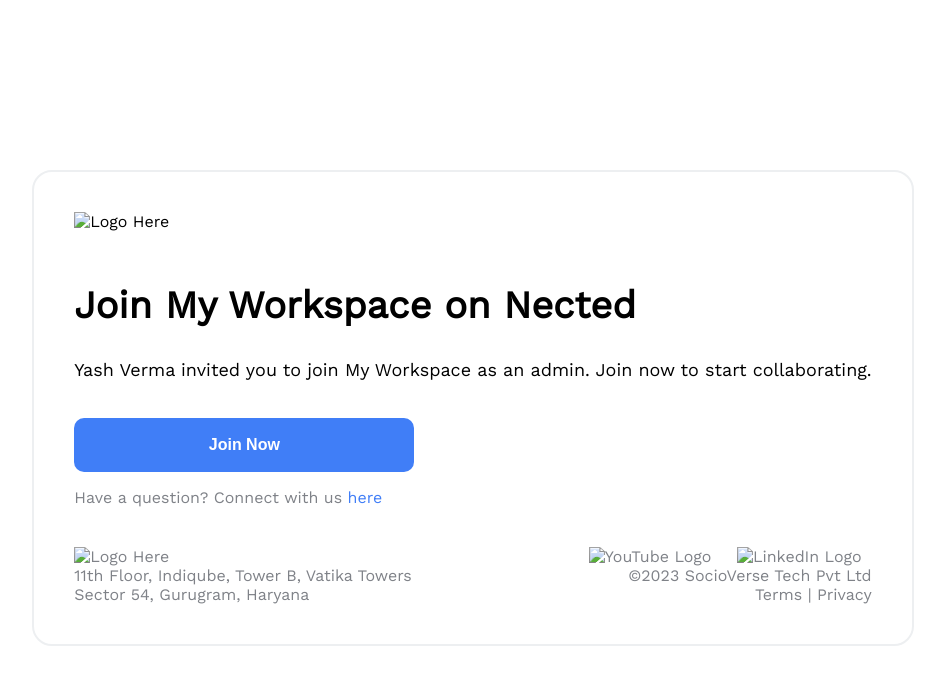
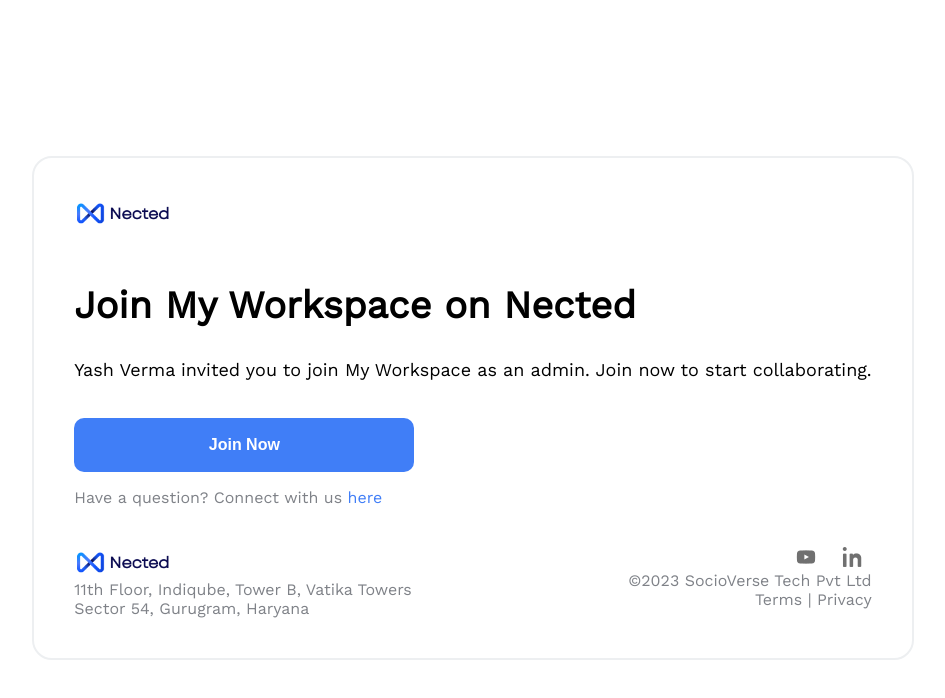
Before and after one commit to yash1997verma/NectedAssignment, a plain HTML site: page index.html in a window 1280 px wide. Shown: the whole page, without its empty margins (167-1112 px from the left). Drawn offline with nearby package versions, Linux system fonts and the light colour scheme; the site is published under a folder, as on GitHub Pages, so addresses that start at the root find nothing.

Commit message:
made img paths relative

```diff
--- a/index.html
+++ b/index.html
@@ -4,14 +4,14 @@
     <meta charset="UTF-8">
     <meta name="viewport" content="width=device-width, initial-scale=1.0">
     <link rel="stylesheet" href="index.css" type="text/css">
-    <link rel="icon" href="/logo/nected_logo_only.png" type="image/png">
+    <link rel="icon" href="logo/nected_logo_only.png" type="image/png">
     <title>Nected</title>
 </head>
 <body >
     <main  class="templateBox">
 
         <header>
-            <img src="/logo/nected_logo.png" alt="Logo Here">
+            <img src="logo/nected_logo.png" alt="Logo Here">
         </header>
 
         <article class="emailContent">
@@ -26,15 +26,15 @@
 
         <footer>
             <section class="addressInfo">
-                <img src="/logo/nected_logo.png" alt="Logo Here">
+                <img src="logo/nected_logo.png" alt="Logo Here">
                 <address>
                     11th Floor, Indiqube, Tower B, Vatika Towers <br />
                     Sector 54, Gurugram, Haryana
                 </address>
             </section>
             <section class="socials">
-                <img src="/logo/youtube.png" alt="YouTube Logo">
-                <img src="/logo/linkedin.png" alt="LinkedIn Logo">
+                <img src="logo/youtube.png" alt="YouTube Logo">
+                <img src="logo/linkedin.png" alt="LinkedIn Logo">
                 <p>&copy2023 SocioVerse Tech Pvt Ltd <br/> Terms | Privacy</p>
             </section>
 
```
